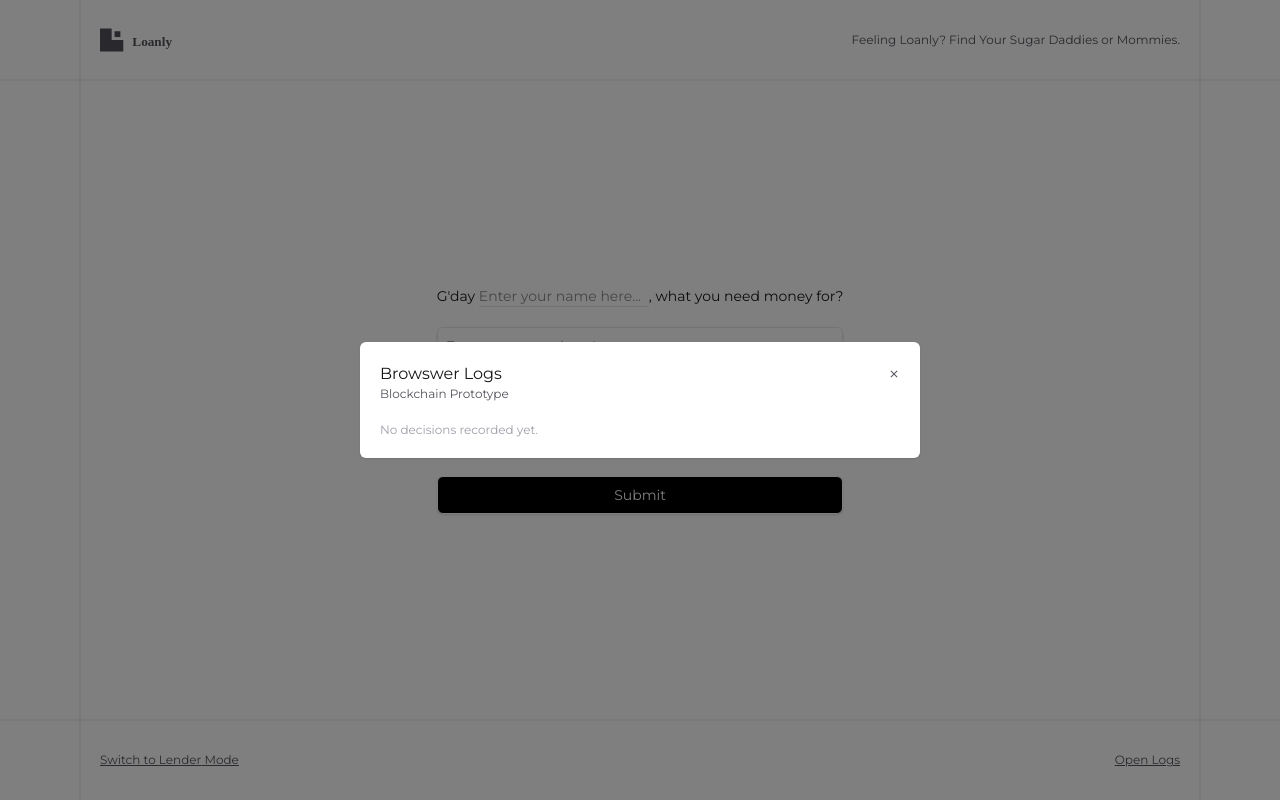
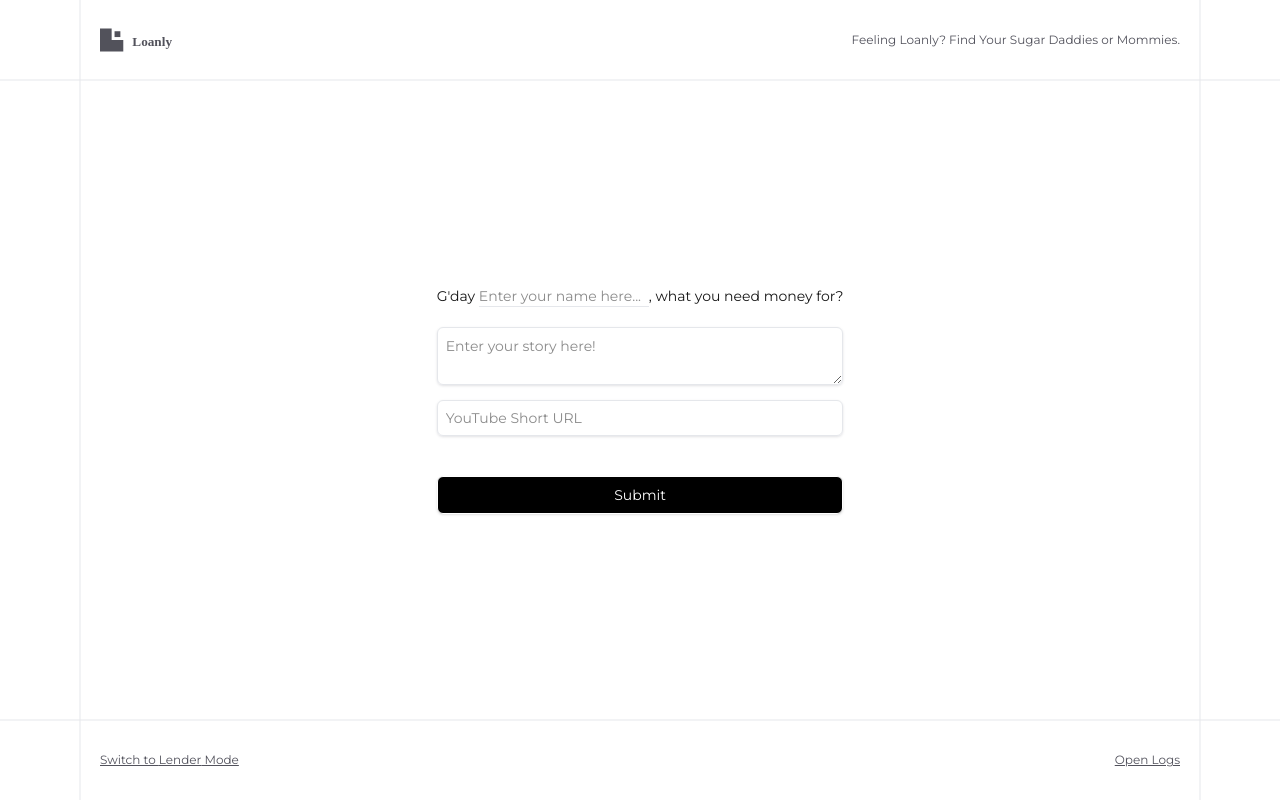
Before and after one commit to RedTotally/loanly, a Next.js app: page / in a window 1280 px wide. Built offline with nearby package versions, Linux system fonts and the light colour scheme.

Commit message:
Update page.tsx

```diff
--- a/app/page.tsx
+++ b/app/page.tsx
@@ -460,7 +460,7 @@ export default function Home() {
   );
 
   const [mode, setMode] = useState<"lender" | "borrower">("borrower");
-  const [showLogs, setShowLogs] = useState(true);
+  const [showLogs, setShowLogs] = useState(false);
   const [logBlocks, setLogBlocks] = useState<AuditBlock[]>([]);
 
   useEffect(() => {
```
